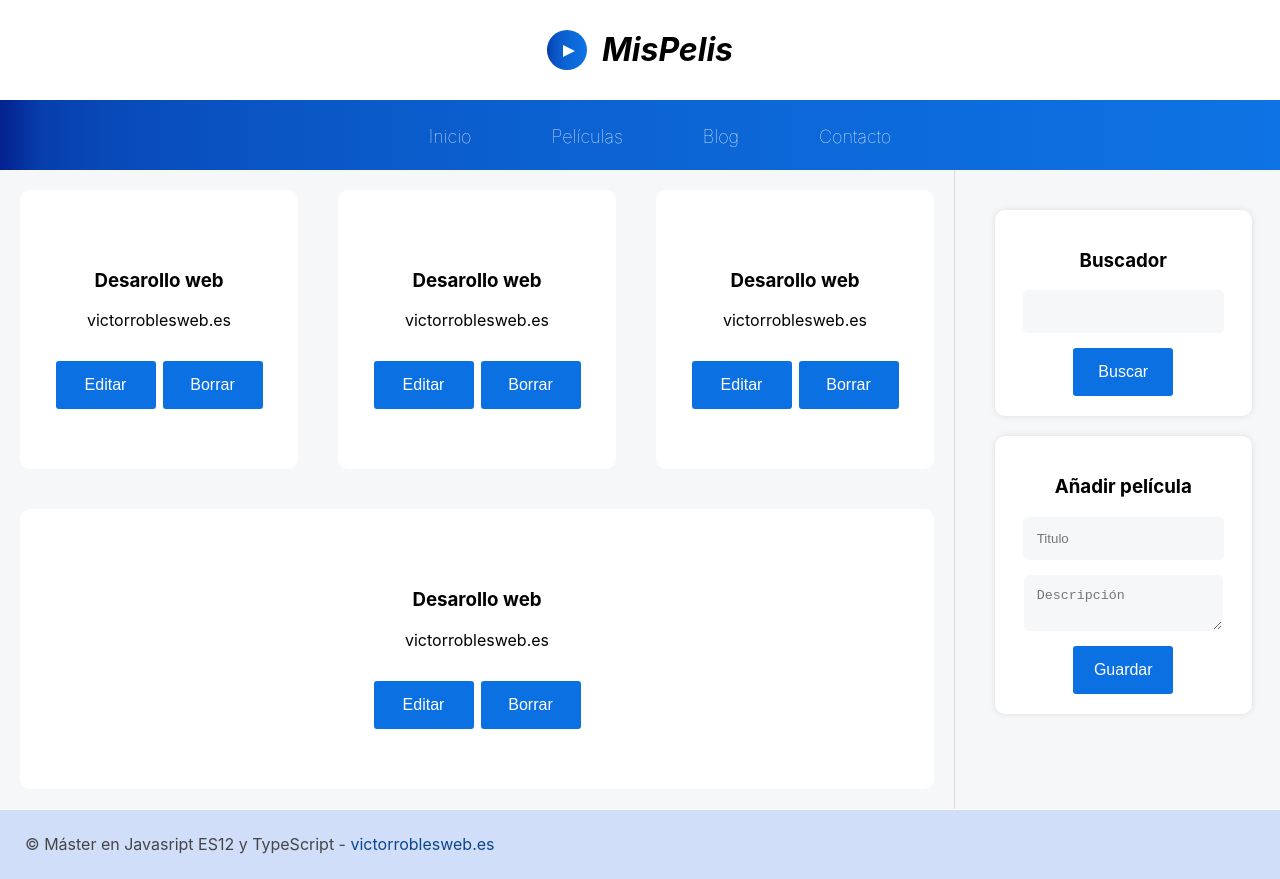
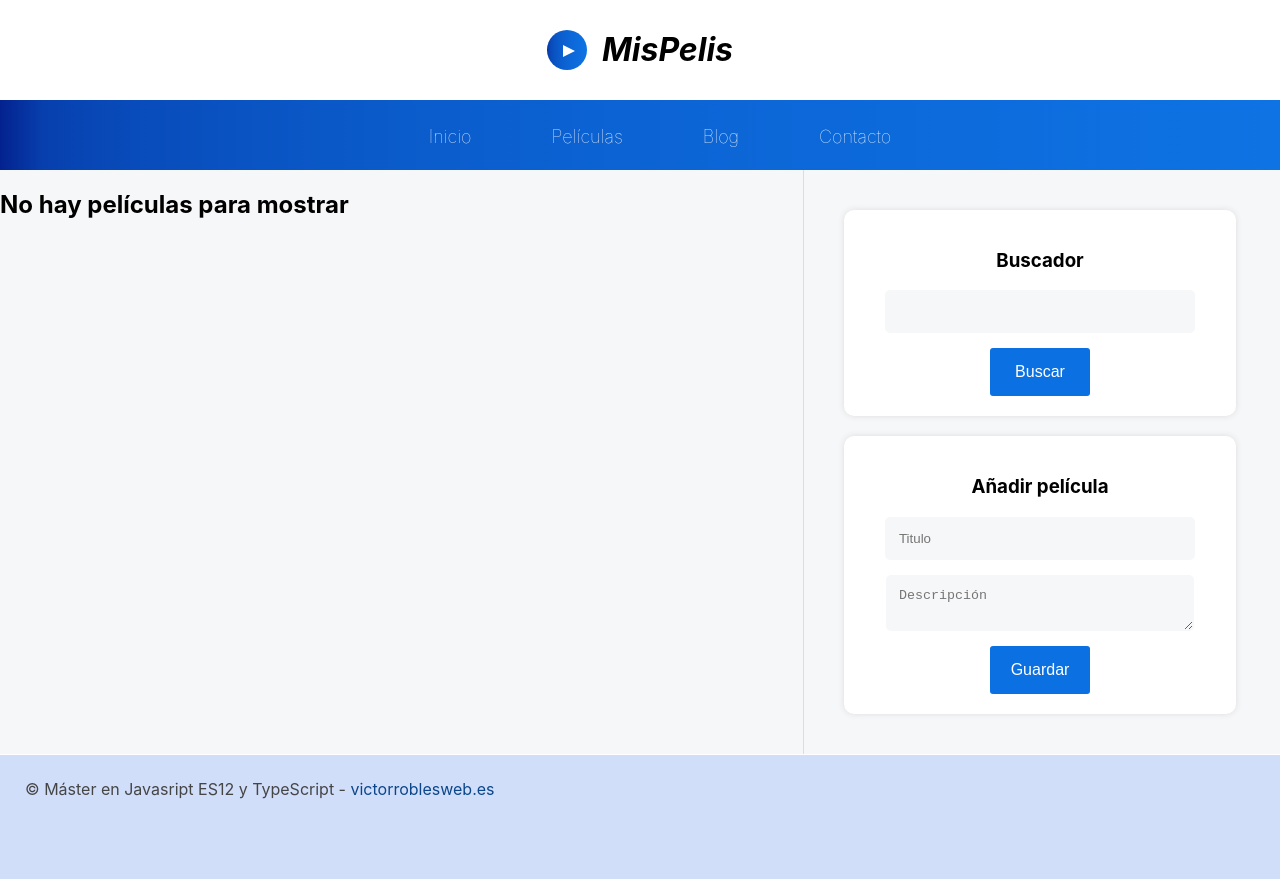
Before and after one commit to avanoldenbarneveld/master-en-react, a React (Create React App) app in the folder 06-proyecto01/: page / in a window 1280 px wide. After the commit the page ends 824 px from the top, so only its background shows below. Built offline with nearby package versions, Linux system fonts and the light colour scheme.

Commit message:
replace hardcoded articles with dynamic rendering using useState, useEffect and localStorage

```diff
--- a/06-proyecto01/src/components/Listado.js
+++ b/06-proyecto01/src/components/Listado.js
@@ -1,39 +1,37 @@
-import React from 'react'
+import React, { useEffect, useState } from 'react'
 
 export const Listado = () => {
+
+  const [listadoState, setListadoState] = useState([])
+
+  useEffect(() => {
+  console.log("Componentes del listado de peliculas cargado")
+  conseguirPeliculas();
+  }, []);
+
+  const conseguirPeliculas = () => {
+    let peliculas = JSON.parse(localStorage.getItem("pelis"));
+
+    setListadoState(peliculas);
+  }
+
   return (
     <>
-            <article className="peli-item">
-                <h3 className="title">Desarollo web</h3>
-                <p className="description">victorroblesweb.es</p>
+      { listadoState != null ?
+              listadoState.map(peli => {
+        return (
+              <article key={peli.id} className="peli-item">
+                <h3 className="title">D{peli.titulo}</h3>
+                <p className="description">{peli.descripcion}</p>
 
                 <button className="edit">Editar</button>
                 <button className="delete">Borrar</button>
             </article>
+        )
+      })
+      :  <h2> No hay películas para mostrar </h2>
+    }
 
-            <article className="peli-item">
-                <h3 className="title">Desarollo web</h3>
-                <p className="description">victorroblesweb.es</p>
-
-                <button className="edit">Editar</button>
-                <button className="delete">Borrar</button>
-            </article>
-
-            <article className="peli-item">
-                <h3 className="title">Desarollo web</h3>
-                <p className="description">victorroblesweb.es</p>
-
-                <button className="edit">Editar</button>
-                <button className="delete">Borrar</button>
-            </article>
-
-            <article className="peli-item">
-                <h3 className="title">Desarollo web</h3>
-                <p className="description">victorroblesweb.es</p>
-
-                <button className="edit">Editar</button>
-                <button className="delete">Borrar</button>
-            </article>
     </>
   )
 }
```
